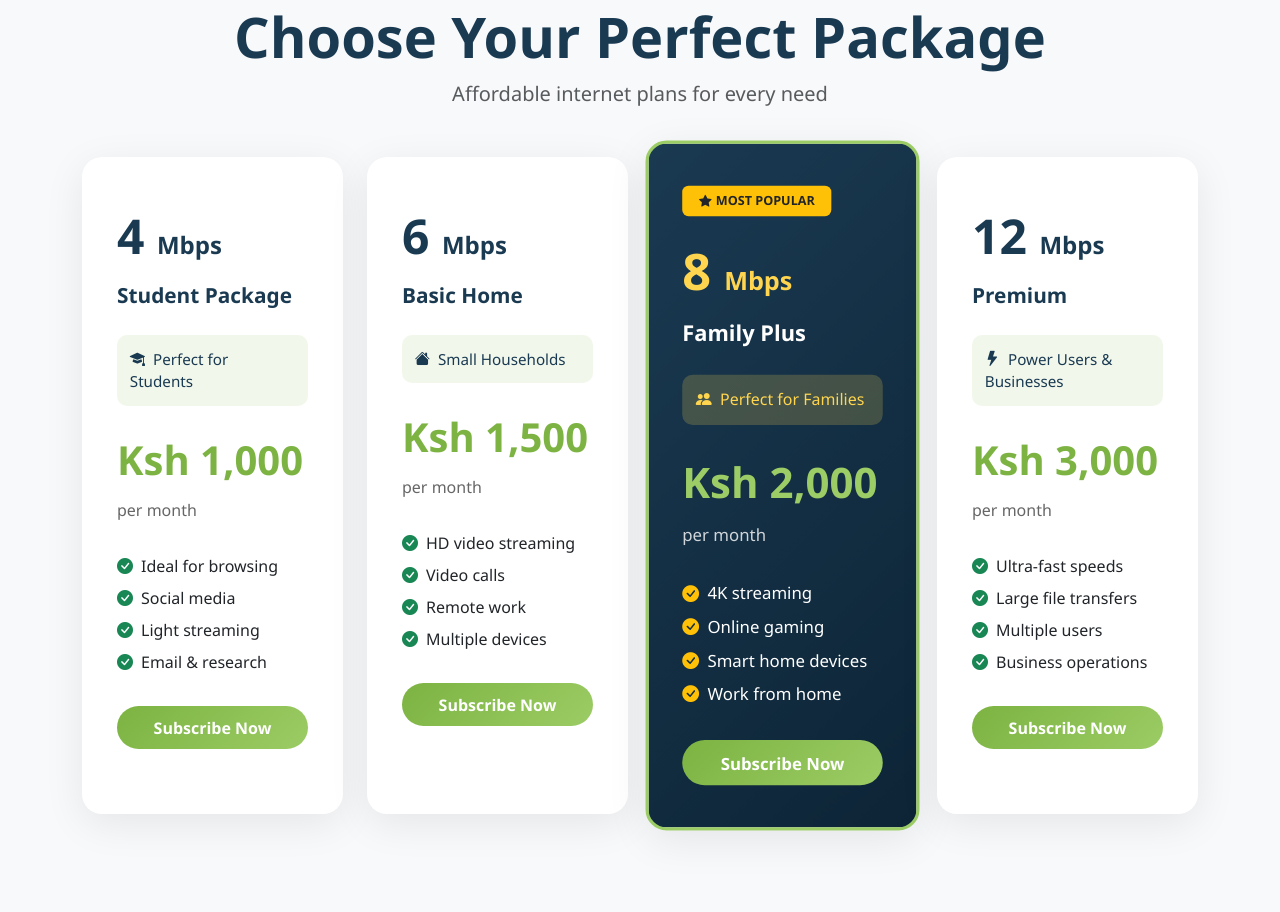
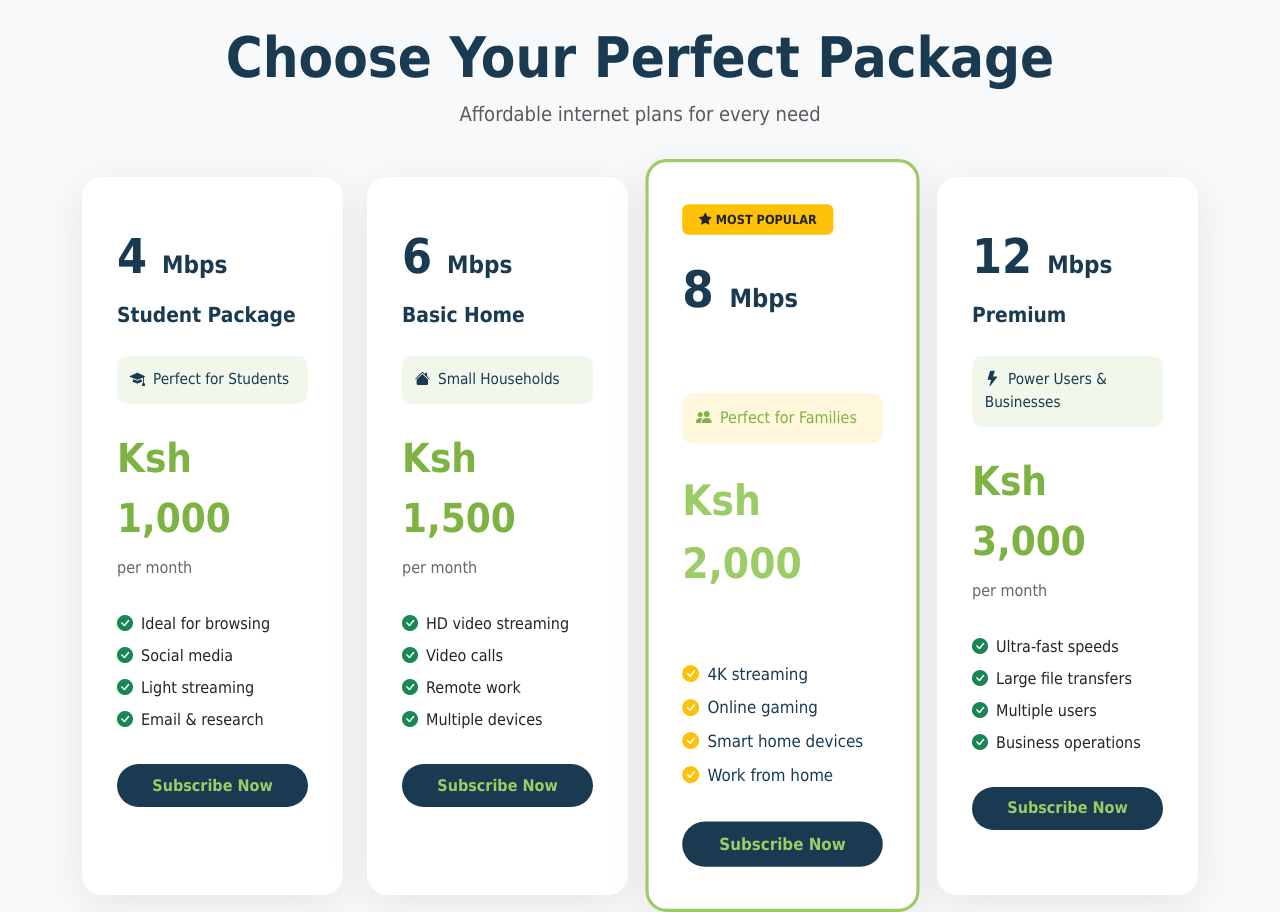
Before and after one commit to mac-phy/landmark, a plain HTML site: page index.html in a window 1280 px wide. Shown: the part 1051-1963 px from the top of the page. Drawn offline with nearby package versions, Linux system fonts and the light colour scheme.

Commit message:
hero section change

```diff
--- a/index.html
+++ b/index.html
@@ -19,11 +19,11 @@
             --light-green: #9ccc65;
             --navy: #0d2436;
             --light-bg: #f8f9fa;
-            --accent-yellow: #ffd54f;
+            --accent-yellow: #9ccc65;
         }
 
         body {
-            font-family: 'Segoe UI', Tahoma, Geneva, Verdana, sans-serif;
+            font-family:  Tahoma, Geneva, Verdana, sans-serif;
             overflow-x: hidden;
         }
 
@@ -77,9 +77,9 @@
         }
 
         .btn-success-custom {
-            background: linear-gradient(135deg, var(--primary-green) 0%, var(--light-green) 100%);
+            background: linear-gradient(135deg, var(--dark-blue) 0%, var(--dark-blue) 100%);
             border: none;
-            color: white;
+            color: var(--light-green);
             padding: 0.6rem 1.5rem;
             border-radius: 50px;
             font-weight: 600;
@@ -97,9 +97,9 @@
             min-height: 100vh;
             display: flex;
             align-items: center;
-            background: linear-gradient(135deg, rgba(26, 58, 82, 0.95) 0%, rgba(13, 36, 54, 0.95) 100%),
+            background: linear-gradient(135deg,white 0%, white 100%),
                         url('static/image/bg1.webp') center/cover;
-            color: white;
+            color: var(--light-green);
             padding: 120px 0 80px;
         }
 
@@ -108,6 +108,7 @@
             font-weight: 700;
             margin-bottom: 1.5rem;
             line-height: 1.2;
+            font-family:  Tahoma, Geneva, Verdana, sans-serif;
         }
 
         .hero-content .highlight {
@@ -154,8 +155,8 @@
         }
 
         .package-card.featured {
-            background: linear-gradient(135deg, var(--dark-blue) 0%, var(--navy) 100%);
-            color: white;
+            background: white;
+            color: var(--dark-blue);
             transform: scale(1.05);
             border-color: var(--light-green);
         }
@@ -173,7 +174,7 @@
         }
 
         .package-card.featured .speed-badge {
-            color: var(--accent-yellow);
+            color: var(--dark-blue);
         }
 
         .package-name {
@@ -220,7 +221,7 @@
 
         .package-card.featured .best-for {
             background: rgba(255, 213, 79, 0.2);
-            color: var(--accent-yellow);
+            color: var(--primary-green);
         }
 
         /* Coverage Section */
@@ -599,7 +600,7 @@
                         <p class="lead">
                             Landmark Network Technologies is a reliable internet service provider delivering fast, stable, and affordable connectivity solutions to homes and businesses. We proudly serve customers in <strong>Embakasi, Nairobi, and Bomet County</strong>, helping individuals and organizations stay connected in today's digital world.
                         </p>
-                        <p>
+                        <p class ="lead">
                             Our services are designed to meet the growing demand for dependable internet—whether for home entertainment, remote work, education, or business operations. With a strong local presence and customer-focused approach, we aim to bridge the digital gap by providing quality internet backed by responsive technical support.
                         </p>
                     </div>
```
